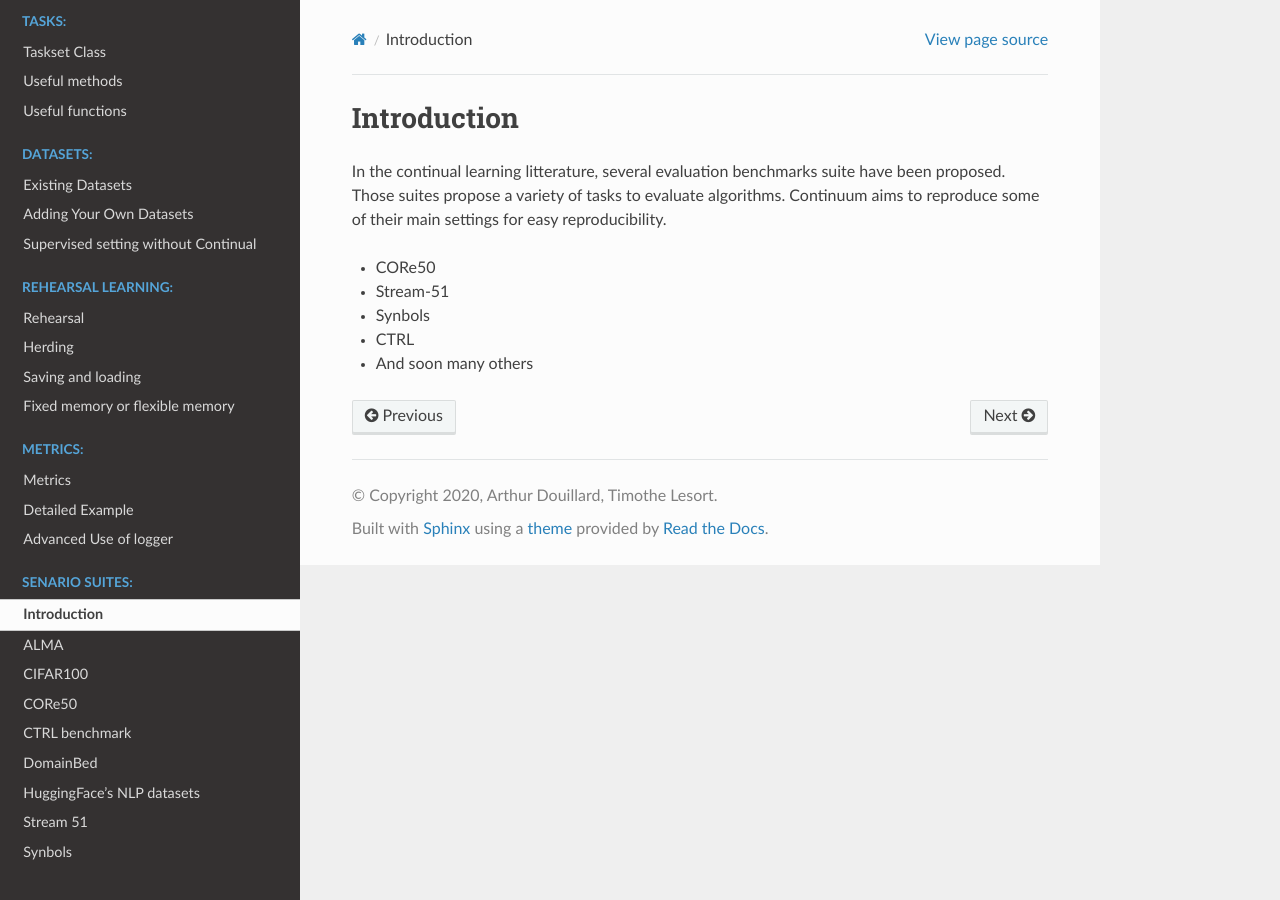
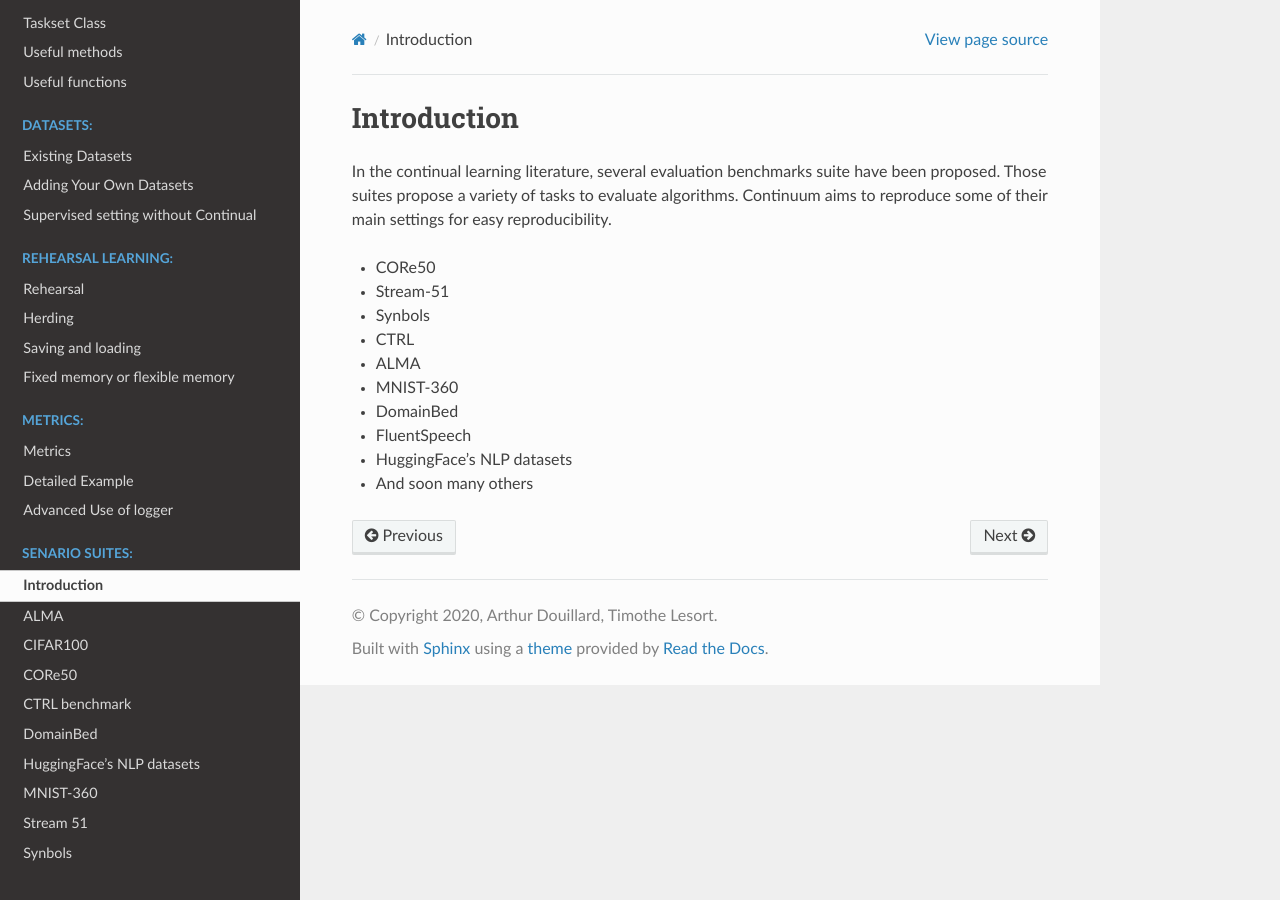
Before and after one commit to Continvvm/continuum, a Sphinx documentation site: the page built from docs/tutorials/scenarios_suites/1_Introduction.rst, in a window 1280 px wide. Built offline with Sphinx 7.4.7 and the Read the Docs theme 2.0.0, drawn with Linux system fonts in a browser that asks for light colours.

Commit message:
add test and doc for mnist 360

```diff
--- a/docs/tutorials/scenarios_suites/1_Introduction.rst
+++ b/docs/tutorials/scenarios_suites/1_Introduction.rst
@@ -1,7 +1,7 @@
 Introduction
 -----------------
 
-In the continual learning litterature, several evaluation benchmarks suite have been proposed. Those suites propose a variety of tasks to evaluate algorithms.
+In the continual learning literature, several evaluation benchmarks suite have been proposed. Those suites propose a variety of tasks to evaluate algorithms.
 Continuum aims to reproduce some of their main settings for easy reproducibility.
 
 
@@ -9,4 +9,9 @@
 - Stream-51
 - Synbols
 - CTRL
+- ALMA
+- MNIST-360
+- DomainBed
+- FluentSpeech
+- HuggingFace's NLP datasets
 - And soon many others
```
Also changed, not shown: docs/tutorials/scenarios_suites/MNIST360.rst (added, +60 -0 lines), images/mnist360.png (added), 1 other file.
